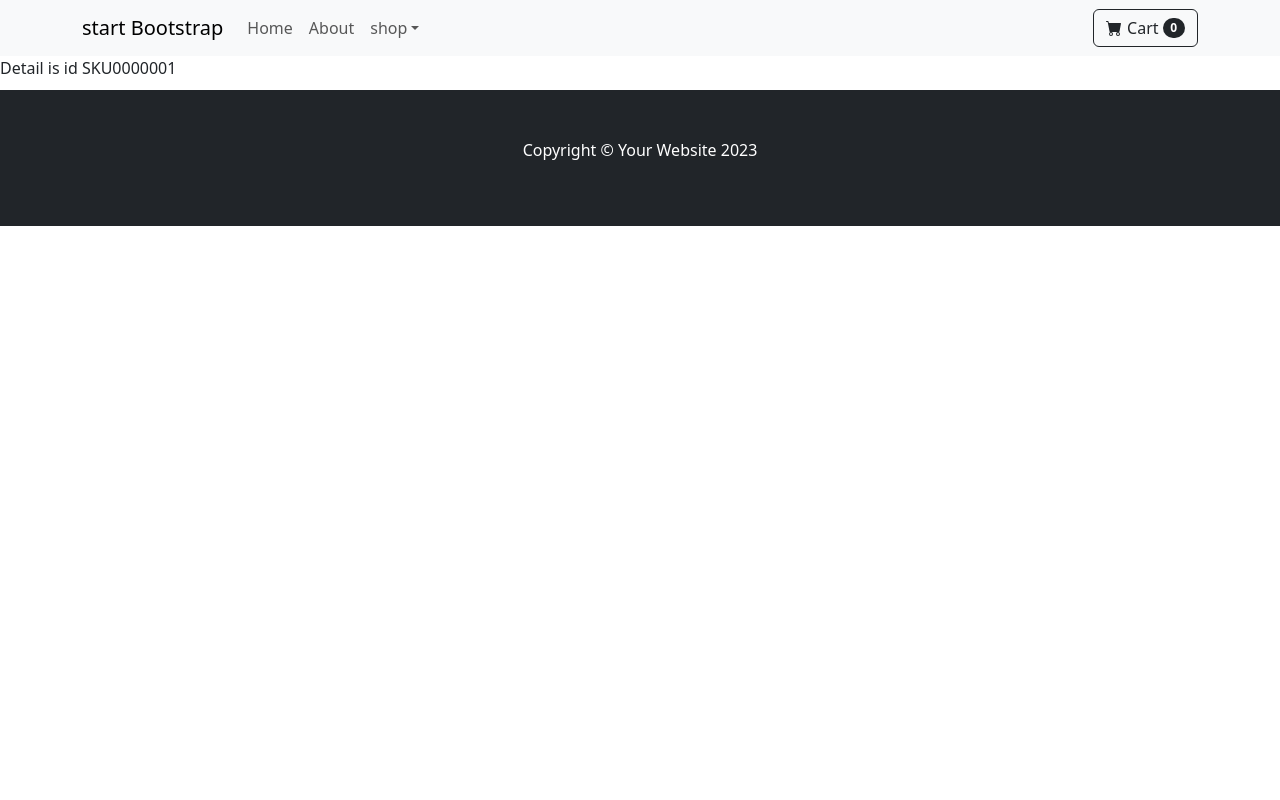
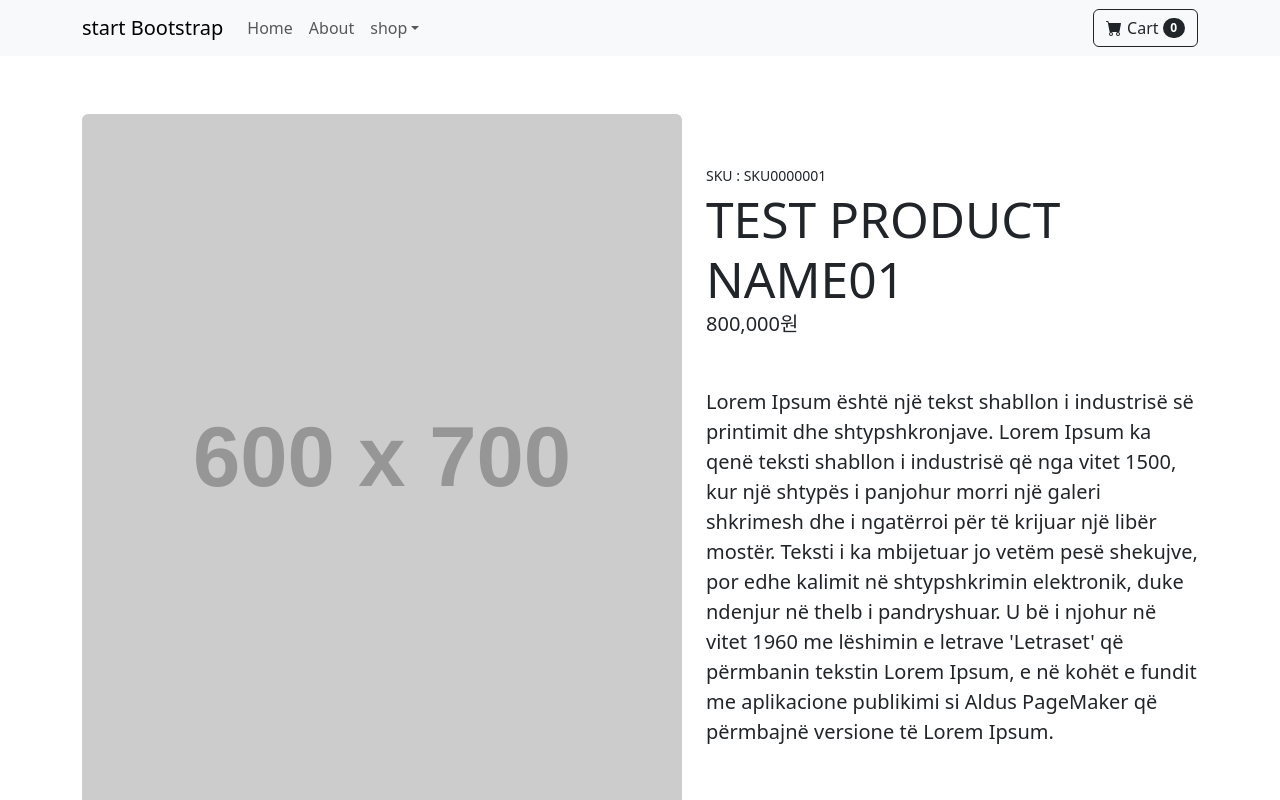
Before and after one commit to hongjeaho/react-shop-app, a React (Create React App) app: page /detail/SKU0000001 in a window 1280 px wide. Shown: the top 800 px of the page. Built offline with nearby package versions, Linux system fonts and the light colour scheme.

Commit message:
Add Product Detail component

```diff
--- a/public/api/mock/product.json
+++ b/public/api/mock/product.json
@@ -2,67 +2,89 @@
   {
     "sku": "SKU0000001",
     "name": "TEST PRODUCT NAME01",
-    "price": 100000,
-    "imageSrc": "https://dummyimage.com/450x300/dee2e6/6c757d.jpg"
+    "originPrice": 800000,
+    "salesPrice": 800000,
+    "imageSrc": "https://dummyimage.com/450x300/dee2e6/6c757d.jpg",
+    "description": "Lorem Ipsum është një tekst shabllon i industrisë së printimit dhe shtypshkronjave. Lorem Ipsum ka qenë teksti shabllon i industrisë që nga vitet 1500, kur një shtypës i panjohur morri një galeri shkrimesh dhe i ngatërroi për të krijuar një libër mostër. Teksti i ka mbijetuar jo vetëm pesë shekujve, por edhe kalimit në shtypshkrimin elektronik, duke ndenjur në thelb i pandryshuar. U bë i njohur në vitet 1960 me lëshimin e letrave 'Letraset' që përmbanin tekstin Lorem Ipsum, e në kohët e fundit me aplikacione publikimi si Aldus PageMaker që përmbajnë versione të Lorem Ipsum."
   },
   {
     "sku": "SKU0000002",
     "name": "TEST PRODUCT NAME02",
-    "price": 90000,
-    "imageSrc": "https://dummyimage.com/450x300/dee2e6/6c757d.jpg"
+    "originPrice": 800000,
+    "salesPrice": 90000,
+    "imageSrc": "https://dummyimage.com/450x300/dee2e6/6c757d.jpg",
+    "description": "Është një fakt gjerësisht i njohur që lexuesi do të hutohet nga përmbajtja e një faqeje gjatë kohës që shikon dizenjimin. Arsyeja e përdorimit të Lorem Ipsum është sepse ka pak a shumë distribucion normal të gërmave, ndryshe nga përdorimi i 'Përmbajtja këtu, përmbajtja këtu', që e bën të ngjajë me një gjuhë të lexueshme. Shumë aplikacione publikimi dhe editorë tani përdorin Lorem Ipsum si tektin e tyre bazë, dhe një kërkim 'lorem ipsum' do të shfaqë shumë faqe interneti të pambaruara që në vend të përmbajtjes kanë pikërisht tekstin Lorem Ipsum. Shumë versione kanë evoluar gjatë viteve, disa në mënyë kazuale, disa me qëllim (humor dhe gjëra të ngjashme)."
   },
   {
     "sku": "SKU0000003",
     "name": "TEST PRODUCT NAME03",
-    "price": 182000,
-    "imageSrc": "https://dummyimage.com/450x300/dee2e6/6c757d.jpg"
+    "originPrice": 800000,
+    "salesPrice": 182000,
+    "imageSrc": "https://dummyimage.com/450x300/dee2e6/6c757d.jpg",
+    "description": "I motsetning til hva mange tror, er ikke Lorem Ipsum bare tilfeldig tekst. Dets røtter springer helt tilbake til et stykke klassisk latinsk litteratur fra 45 år f.kr., hvilket gjør det over 2000 år gammelt. Richard McClintock - professor i latin ved Hampden-Sydney College i Virginia, USA - slo opp flere av de mer obskure latinske ordene, consectetur, fra en del av Lorem Ipsum, og fant dets utvilsomme opprinnelse gjennom å studere bruken av disse ordene i klassisk litteratur. Lorem Ipsum kommer fra seksjon 1.10.32 og 1.10.33 i (The Extremes of Good and Evil) av Cicero, skrevet i år 45 f.kr. Boken er en avhandling om teorier rundt etikk, og var veldig populær under renessansen. Den første linjen av Lorem Ipsum, er hentet fra en linje i seksjon 1.10.32."
   },
   {
     "sku": "SKU0000004",
     "name": "TEST PRODUCT NAME04",
-    "price": 210000,
-    "imageSrc": "https://dummyimage.com/450x300/dee2e6/6c757d.jpg"
+    "originPrice": 800000,
+    "salesPrice": 210000,
+    "imageSrc": "https://dummyimage.com/450x300/dee2e6/6c757d.jpg",
+    "description": "Lorem Ipsum on yksinkertaisesti testausteksti, jota tulostus- ja ladontateollisuudet käyttävät. Lorem Ipsum on ollut teollisuuden normaali testausteksti jo 1500-luvulta asti, jolloin tuntematon tulostaja otti kaljuunan ja sekoitti sen tehdäkseen esimerkkikirjan. Se ei ole selvinnyt vain viittä vuosisataa, mutta myös loikan elektroniseen kirjoitukseen, jääden suurinpiirtein muuntamattomana. Se tuli kuuluisuuteen 1960-luvulla kun Letraset-paperiarkit, joissa oli Lorem Ipsum pätkiä, julkaistiin ja vielä myöhemmin tietokoneen julkistusohjelmissa, kuten Aldus PageMaker joissa oli versioita Lorem Ipsumista."
   },
   {
     "sku": "SKU0000005",
     "name": "TEST PRODUCT NAME05",
-    "price": 1999990,
-    "imageSrc": "https://dummyimage.com/450x300/dee2e6/6c757d.jpg"
+    "originPrice": 800000,
+    "salesPrice": 1999990,
+    "imageSrc": "https://dummyimage.com/450x300/dee2e6/6c757d.jpg",
+    "description": "Lorem Ipsum on yksinkertaisesti testausteksti, jota tulostus- ja ladontateollisuudet käyttävät. Lorem Ipsum on ollut teollisuuden normaali testausteksti jo 1500-luvulta asti, jolloin tuntematon tulostaja otti kaljuunan ja sekoitti sen tehdäkseen esimerkkikirjan. Se ei ole selvinnyt vain viittä vuosisataa, mutta myös loikan elektroniseen kirjoitukseen, jääden suurinpiirtein muuntamattomana. Se tuli kuuluisuuteen 1960-luvulla kun Letraset-paperiarkit, joissa oli Lorem Ipsum pätkiä, julkaistiin ja vielä myöhemmin tietokoneen julkistusohjelmissa, kuten Aldus PageMaker joissa oli versioita Lorem Ipsumista."
   },
   {
     "sku": "SKU0000006",
     "name": "TEST PRODUCT NAME06",
-    "price": 100000,
-    "imageSrc": "https://dummyimage.com/450x300/dee2e6/6c757d.jpg"
+    "originPrice": 800000,
+    "salesPrice": 100000,
+    "imageSrc": "https://dummyimage.com/450x300/dee2e6/6c757d.jpg",
+    "description": "Lorem Ipsum on yksinkertaisesti testausteksti, jota tulostus- ja ladontateollisuudet käyttävät. Lorem Ipsum on ollut teollisuuden normaali testausteksti jo 1500-luvulta asti, jolloin tuntematon tulostaja otti kaljuunan ja sekoitti sen tehdäkseen esimerkkikirjan. Se ei ole selvinnyt vain viittä vuosisataa, mutta myös loikan elektroniseen kirjoitukseen, jääden suurinpiirtein muuntamattomana. Se tuli kuuluisuuteen 1960-luvulla kun Letraset-paperiarkit, joissa oli Lorem Ipsum pätkiä, julkaistiin ja vielä myöhemmin tietokoneen julkistusohjelmissa, kuten Aldus PageMaker joissa oli versioita Lorem Ipsumista."
   },
   {
     "sku": "SKU0000007",
     "name": "TEST PRODUCT NAME07",
-    "price": 123000,
-    "imageSrc": "https://dummyimage.com/450x300/dee2e6/6c757d.jpg"
+    "originPrice": 800000,
+    "salesPrice": 123000,
+    "imageSrc": "https://dummyimage.com/450x300/dee2e6/6c757d.jpg",
+    "description": "Lorem Ipsum on yksinkertaisesti testausteksti, jota tulostus- ja ladontateollisuudet käyttävät. Lorem Ipsum on ollut teollisuuden normaali testausteksti jo 1500-luvulta asti, jolloin tuntematon tulostaja otti kaljuunan ja sekoitti sen tehdäkseen esimerkkikirjan. Se ei ole selvinnyt vain viittä vuosisataa, mutta myös loikan elektroniseen kirjoitukseen, jääden suurinpiirtein muuntamattomana. Se tuli kuuluisuuteen 1960-luvulla kun Letraset-paperiarkit, joissa oli Lorem Ipsum pätkiä, julkaistiin ja vielä myöhemmin tietokoneen julkistusohjelmissa, kuten Aldus PageMaker joissa oli versioita Lorem Ipsumista."
   },
   {
     "sku": "SKU0000008",
     "name": "TEST PRODUCT NAME08",
-    "price": 800000,
-    "imageSrc": "https://dummyimage.com/450x300/dee2e6/6c757d.jpg"
+    "originPrice": 880000,
+    "salesPrice": 800000,
+    "imageSrc": "https://dummyimage.com/450x300/dee2e6/6c757d.jpg",
+    "description": "Lorem Ipsum on yksinkertaisesti testausteksti, jota tulostus- ja ladontateollisuudet käyttävät. Lorem Ipsum on ollut teollisuuden normaali testausteksti jo 1500-luvulta asti, jolloin tuntematon tulostaja otti kaljuunan ja sekoitti sen tehdäkseen esimerkkikirjan. Se ei ole selvinnyt vain viittä vuosisataa, mutta myös loikan elektroniseen kirjoitukseen, jääden suurinpiirtein muuntamattomana. Se tuli kuuluisuuteen 1960-luvulla kun Letraset-paperiarkit, joissa oli Lorem Ipsum pätkiä, julkaistiin ja vielä myöhemmin tietokoneen julkistusohjelmissa, kuten Aldus PageMaker joissa oli versioita Lorem Ipsumista."
   },
   {
     "sku": "SKU0000009",
     "name": "TEST PRODUCT NAME09",
-    "price": 1000,
-    "imageSrc": "https://dummyimage.com/450x300/dee2e6/6c757d.jpg"
+    "originPrice": 1500,
+    "salesPrice": 1000,
+    "imageSrc": "https://dummyimage.com/450x300/dee2e6/6c757d.jpg",
+    "description": "Lorem Ipsum on yksinkertaisesti testausteksti, jota tulostus- ja ladontateollisuudet käyttävät. Lorem Ipsum on ollut teollisuuden normaali testausteksti jo 1500-luvulta asti, jolloin tuntematon tulostaja otti kaljuunan ja sekoitti sen tehdäkseen esimerkkikirjan. Se ei ole selvinnyt vain viittä vuosisataa, mutta myös loikan elektroniseen kirjoitukseen, jääden suurinpiirtein muuntamattomana. Se tuli kuuluisuuteen 1960-luvulla kun Letraset-paperiarkit, joissa oli Lorem Ipsum pätkiä, julkaistiin ja vielä myöhemmin tietokoneen julkistusohjelmissa, kuten Aldus PageMaker joissa oli versioita Lorem Ipsumista."
   },
   {
     "sku": "SKU0000010",
     "name": "TEST PRODUCT NAME10",
-    "price": 500,
-    "imageSrc": "https://dummyimage.com/450x300/dee2e6/6c757d.jpg"
+    "originPrice": 2500,
+    "salesPrice": 900,
+    "imageSrc": "https://dummyimage.com/450x300/dee2e6/6c757d.jpg",
+    "description": "Lorem Ipsum on yksinkertaisesti testausteksti, jota tulostus- ja ladontateollisuudet käyttävät. Lorem Ipsum on ollut teollisuuden normaali testausteksti jo 1500-luvulta asti, jolloin tuntematon tulostaja otti kaljuunan ja sekoitti sen tehdäkseen esimerkkikirjan. Se ei ole selvinnyt vain viittä vuosisataa, mutta myös loikan elektroniseen kirjoitukseen, jääden suurinpiirtein muuntamattomana. Se tuli kuuluisuuteen 1960-luvulla kun Letraset-paperiarkit, joissa oli Lorem Ipsum pätkiä, julkaistiin ja vielä myöhemmin tietokoneen julkistusohjelmissa, kuten Aldus PageMaker joissa oli versioita Lorem Ipsumista."
   },
   {
     "sku": "SKU0000011",
     "name": "TEST PRODUCT NAME11",
-    "price": 2387400,
-    "imageSrc": "https://dummyimage.com/450x300/dee2e6/6c757d.jpg"
+    "originPrice": 3123500,
+    "salesPrice": 2387400,
+    "imageSrc": "https://dummyimage.com/450x300/dee2e6/6c757d.jpg",
+    "description": "Lorem Ipsum on yksinkertaisesti testausteksti, jota tulostus- ja ladontateollisuudet käyttävät. Lorem Ipsum on ollut teollisuuden normaali testausteksti jo 1500-luvulta asti, jolloin tuntematon tulostaja otti kaljuunan ja sekoitti sen tehdäkseen esimerkkikirjan. Se ei ole selvinnyt vain viittä vuosisataa, mutta myös loikan elektroniseen kirjoitukseen, jääden suurinpiirtein muuntamattomana. Se tuli kuuluisuuteen 1960-luvulla kun Letraset-paperiarkit, joissa oli Lorem Ipsum pätkiä, julkaistiin ja vielä myöhemmin tietokoneen julkistusohjelmissa, kuten Aldus PageMaker joissa oli versioita Lorem Ipsumista."
   }
 ]
--- a/src/components/product/ProductCard.tsx
+++ b/src/components/product/ProductCard.tsx
@@ -4,12 +4,12 @@ import { Card } from 'react-bootstrap'
 import { Link, NavLink } from 'react-router-dom'
 interface Props {
   sku:string
-  imageSrc: string
-  name: string
-  price: number
+  name:string
+  salesPrice:number
+  imageSrc:string
 }
 
-const ProductCard: React.FC<Props> = ({ sku, imageSrc, name, price }) => {
+const ProductCard: React.FC<Props> = ({ sku, imageSrc, name, salesPrice }) => {
   return (
     <Base>
       <Card to={`/detail/${sku}`} as={NavLink}>
@@ -17,7 +17,7 @@ const ProductCard: React.FC<Props> = ({ sku, imageSrc, name, price }) => {
         <Card.Body>
           <Center>
             <Name>{name}</Name>
-            {price.toLocaleString()}원
+            {salesPrice.toLocaleString()}원
           </Center>
         </Card.Body>
         <Card.Footer className="card-footer p-4 pt-0 border-top-0 bg-transparent">
--- a/src/hook/useProduct.ts
+++ b/src/hook/useProduct.ts
@@ -1,18 +1,20 @@
 import { type UseQueryResult, useQuery } from "@tanstack/react-query"
-import axios from "axios"
+import axios, { type AxiosResponse } from "axios"
 
 interface Product {
   sku:string
   name:string
-  price:number
+  originPrice:number
+  salesPrice:number
   imageSrc:string
+  description:string
 }
 
 const getProductList = async ()  => {
   return (await axios.get('/api/mock/product.json'))
 }
 
-export const useProductList = () : UseQueryResult<Product[]>  => {
+export const useProductList = (): UseQueryResult<Product[]>  => {
   return useQuery({
     queryKey: ['productList'],
     queryFn: async () => await getProductList(),
@@ -22,3 +24,13 @@ export const useProductList = () : UseQueryResult<Product[]>  => {
     refetchOnWindowFocus:false
   })
 }
+
+export const userProductDetail = (sku:string): UseQueryResult<Product | undefined> => {
+  return useQuery({
+    queryKey: ['productDetail', sku],
+    queryFn: async () => await getProductList(),
+    select: (data : AxiosResponse<Product[]>) => {
+      return data.data?.find(product => product.sku === sku)
+    }
+  })
+}
--- a/src/router/index.tsx
+++ b/src/router/index.tsx
@@ -16,7 +16,7 @@ const router: RouteObject[] = [
         element: <Home />,
       },
       {
-        path: '/detail/:id',
+        path: '/detail/:sku',
         element: <Detail />,
       },
       {
--- a/src/views/Detail.tsx
+++ b/src/views/Detail.tsx
@@ -1,10 +1,79 @@
 import React from 'react'
 import { useParams } from 'react-router-dom'
+import styled from '@emotion/styled/macro'
+import { Col, Container, Row, Image } from 'react-bootstrap'
+import { userProductDetail } from '@/hook/useProduct'
+
+interface Params {
+  sku:string
+}
 
 const Detail: React.FC = () => {
-  const { id } = useParams()
+  const { sku } = useParams() as Readonly<Params>
+  const {isLoading, data:detail} = userProductDetail(sku)
 
-  return <>Detail is id {id}</>
+  return <Base>
+    <Section>
+      <Container>
+        {isLoading && (<div>Loading.....</div>)}
+        <Row className='align-items-center'>
+          <Col>
+            <Image src={'https://dummyimage.com/600x700/dee2e6/6c757d.jpg'} rounded/>
+          </Col>
+          <Col>
+            <SKU>SKU : {detail?.sku} </SKU>
+            <Name>{detail?.name}</Name>
+            <PriceWrapper>
+              {detail?.originPrice !== detail?.salesPrice && <OriginPrice>{detail?.originPrice?.toLocaleString()}원</OriginPrice>}
+              <SalesPrice>{detail?.salesPrice?.toLocaleString()}원</SalesPrice>
+            </PriceWrapper>
+            <Description>
+              {detail?.description}
+            </Description>
+          </Col>
+        </Row>
+      </Container>
+    </Section>
+    </Base>
 }
 
+const Base = styled.div`
+  margin-top: 10px;
+`
+
+const Section = styled.section`
+  padding-top: 3rem;
+  padding-bottom: 3rem;
+`
+
+
+const SKU = styled.div`
+  margin-bottom: 0.25rem;
+  font-size: 0.875em;
+`
+const Name = styled.div`
+  line-height: 1.2;
+  font-size: calc(1.425rem + 2.1vw);
+`
+
+const PriceWrapper = styled.div`
+  font-size: 1.25rem;
+  margin-bottom: 3rem;
+
+  span + span {
+    margin-left: 5px;
+  }
+`
+const OriginPrice = styled.span`
+  text-decoration: line-through ;
+`
+const SalesPrice = styled.span``
+
+const Description = styled.p`
+    margin-top: 0;
+    margin-bottom: 1rem;
+font-size: 1.25rem;
+    font-weight: 300;
+`
+
 export default Detail
--- a/src/views/Home.tsx
+++ b/src/views/Home.tsx
@@ -20,7 +20,7 @@ const Home: React.FC = () => {
                   <ProductCard
                     sku={product.sku}
                     name={product.name}
-                    price={product.price}
+                    salesPrice={product.salesPrice}
                     imageSrc={product.imageSrc}
                   />
                 </Col>
```
